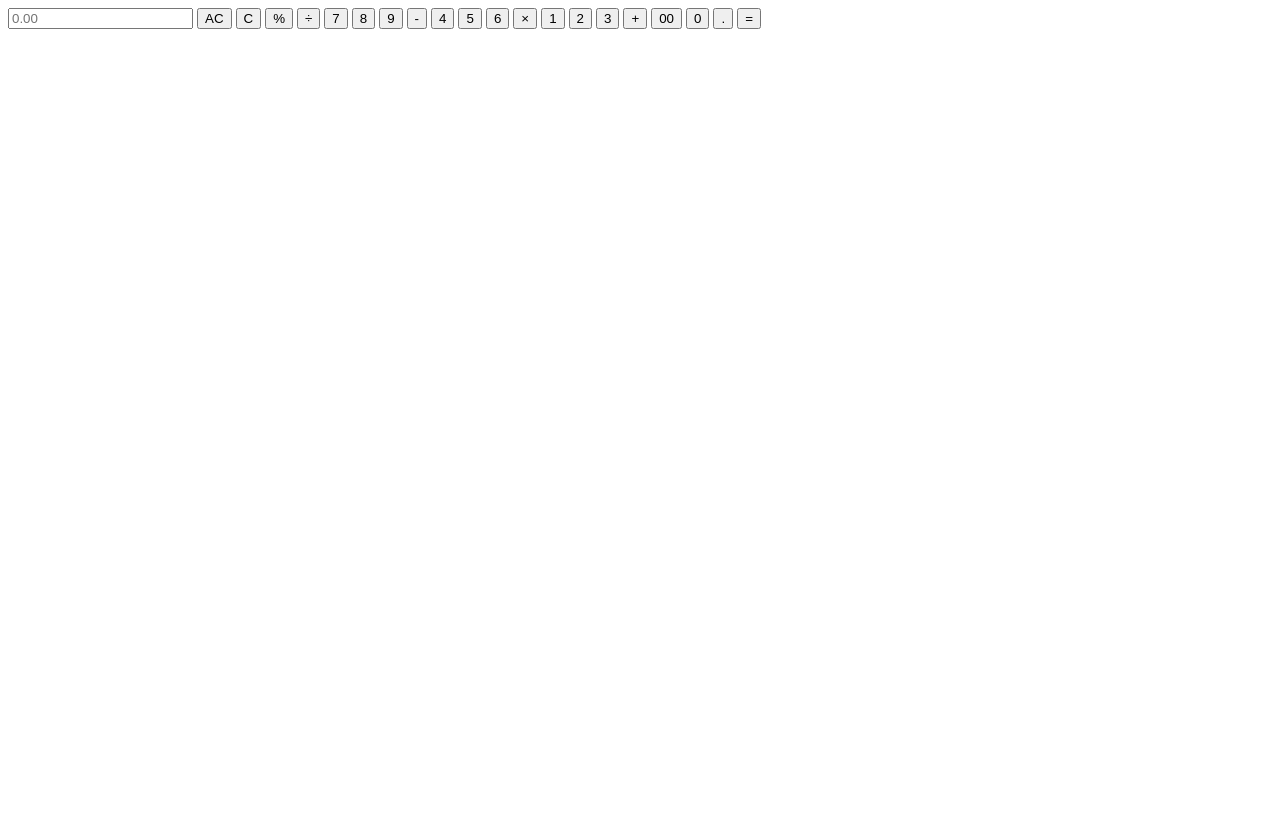
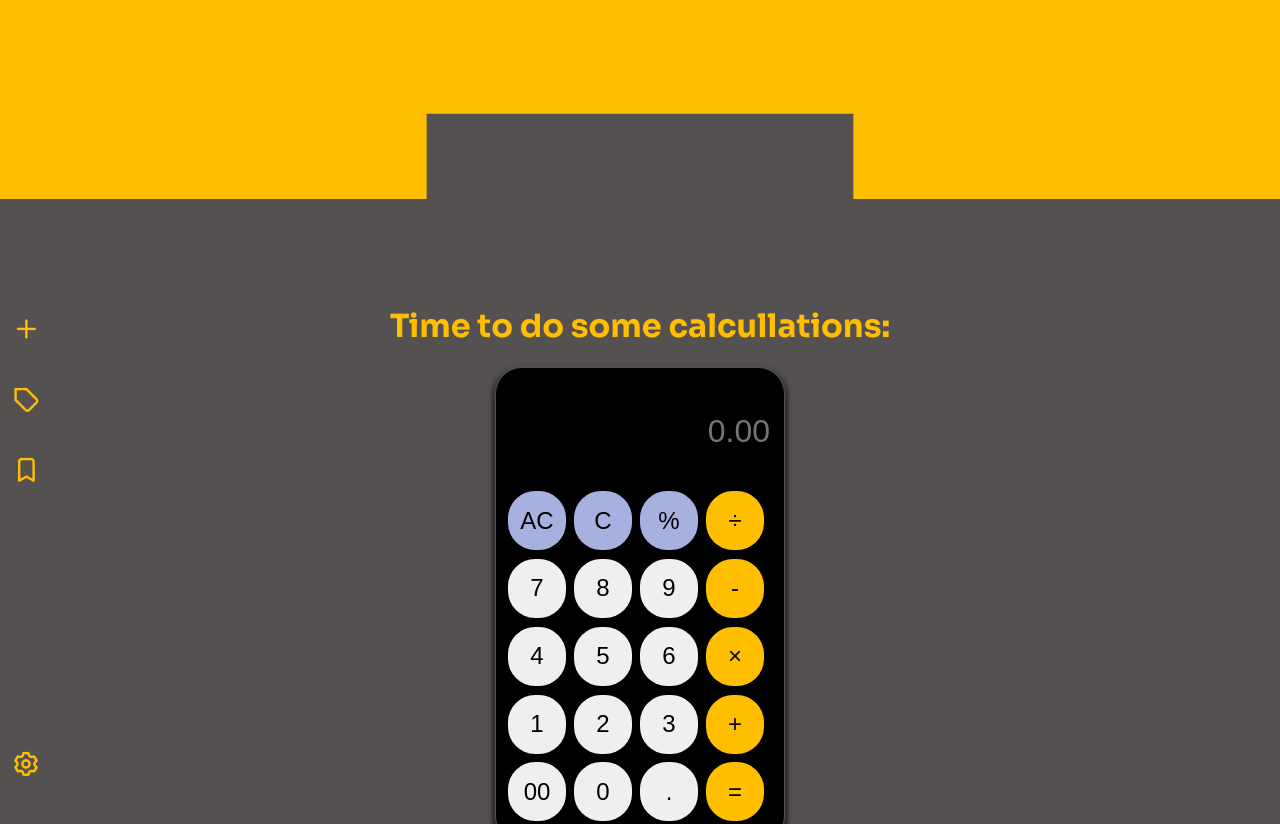
Before and after one commit to joaoiguana/calculator, a plain HTML site: page index.html in a window 1280 px wide. Shown: the top 824 px of the page. Before the commit the page ends 800 px from the top, so only its background shows below. Drawn offline with nearby package versions, Linux system fonts and the light colour scheme.

Commit message:
created background desgin and sidebar left

```diff
--- a/index.html
+++ b/index.html
@@ -5,33 +5,54 @@
   <meta http-equiv="X-UA-Compatible" content="IE=edge">
   <meta name="viewport" content="width=device-width, initial-scale=1.0">
   <link rel="stylesheet" href="style.css">
+  <link rel="stylesheet" href="https://unicons.iconscout.com/release/v4.0.0/css/line.css">
+  <link rel="preconnect" href="https://fonts.googleapis.com">
+  <link rel="preconnect" href="https://fonts.gstatic.com" crossorigin>
+  <link href="https://fonts.googleapis.com/css2?family=Sora:wght@400;700&display=swap" rel="stylesheet">
   <title>Calculator</title>
 </head>
 <body>
+  <aside class="sidebar">
+    <span class="sidebar-top uil uil-adjust"></span>
+    <div class="sidebar-middle">
+      <span class="sidebar-top uil uil-plus"></span>
+      <span class="sidebar-top uil uil-tag"></span>
+      <span class="sidebar-top uil uil-bookmark"></span>
+    </div>
+    <span class="sidebar-bottom uil uil-setting"></span>
+  </aside>
   <div class="container">
+    <span class="logo uil uil-abacus"></span>
+    <svg xmlns="http://www.w3.org/2000/svg" viewBox="0 0 1440 320">
+      <path fill="#ffbf00" fill-opacity="1" d="M0,256L0,224L480,224L480,128L960,128L960,224L1440,224L1440,0L960,0L960,0L480,0L480,0L0,0L0,0Z"></path>
+    </svg>
+    <h1>Time to do some calcullations:</h1>
     <div class="calculator">
       <input type="text" placeholder="0.00" id="screen">
-      <button>AC</button>
-      <button>C</button>
-      <button>%</button>
-      <button>&divide;</button>
-      <button>7</button>
-      <button>8</button>
-      <button>9</button>
-      <button>-</button>
-      <button>4</button>
-      <button>5</button>
-      <button>6</button>
-      <button>&times;</button>
-      <button>1</button>
-      <button>2</button>
-      <button>3</button>
-      <button>+</button>
-      <button>00</button>
-      <button>0</button>
-      <button>.</button>
-      <button>=</button>
+      <button class="first" onclick="allclear()">AC</button>
+      <button class="first" onclick="allclear()">C</button>
+      <button class="first" onclick="show('%')">%</button>
+      <button class="symbol" onclick="show('/')">&divide;</button>
+      <button onclick="show('7')">7</button>
+      <button onclick="show('8')">8</button>
+      <button onclick="show('9')">9</button>
+      <button class="symbol" onclick="show('-')">-</button>
+      <button onclick="show('4')">4</button>
+      <button onclick="show('5')">5</button>
+      <button onclick="show('6')">6</button>
+      <button class="symbol" onclick="show('*')">&times;</button>
+      <button onclick="show('1')">1</button>
+      <button onclick="show('2')">2</button>
+      <button onclick="show('3')">3</button>
+      <button class="symbol" onclick="show('+')">+</button>
+      <button onclick="show('00')">00</button>
+      <button onclick="show('0')">0</button>
+      <button onclick="show('.')">.</button>
+      <button class="symbol" onclick="calc()">=</button>
     </div>
+    <svg xmlns="http://www.w3.org/2000/svg" viewBox="0 0 1440 320" class="bottom-svg">
+      <path fill="#ffbf00" fill-opacity="1" d="M0,256L0,224L480,224L480,128L960,128L960,224L1440,224L1440,320L960,320L960,320L480,320L480,320L0,320L0,320Z"></path>
+    </svg>
   </div>
   <script src="script.js"></script>
 </body>
--- a/script.js
+++ b/script.js
@@ -0,0 +1,21 @@
+let display=document.getElementById("screen");
+function allclear()
+{
+    display.value = "";
+}
+
+function clear()
+{
+  display.value = display.value.slice(0, -1);
+  console.log(display);
+}
+
+function show(n)
+{
+    display.value += n;
+}
+
+function calc()
+{
+    display.value = eval(display.value);
+}
--- a/style.css
+++ b/style.css
@@ -0,0 +1,138 @@
+:root {
+  --color-primary: #ffbf00;
+  --color-text: #f9f9f9;
+  --color-label: #aaaaaa;
+  --color-disabled: #888888;
+
+  --length-sm1: 0.3rem;
+  --length-sm2: 0.6rem;
+  --length-sm3: 0.8rem;
+
+  --length-md1: 1rem;
+  --length-md2: 1.4rem;
+  --length-md3: 1.8rem;
+
+  --length-lg1: 2.2rem;
+  --length-lg2: 3.3rem;
+  --length-lg3: 4.4rem;
+
+  --length-xl1: 6.5rem;
+  --length-xl2: 8.5rem;
+  --length-xl3: 10.5rem;
+}
+
+body {
+  margin: 0;
+  position: relative;
+}
+
+.logo {
+  position: absolute;
+  height: 14rem;
+  width: auto;
+}
+
+h1 {
+  color: var(--color-primary);
+  font-family: 'Sora', sans-serif;
+}
+
+.container{
+  height: 100%;
+  width: 100%;
+  background-color: #565151;
+  display: flex;
+  flex-direction: column;
+  justify-content: center;
+  align-items: center;
+}
+
+input{
+  display: grid;
+  grid-column: span 4;
+  height: 100px;
+  width: 260px;
+  border: none;
+  border-radius: 12px;
+  background: black;
+
+  font-size: xx-large;
+  color: white;
+
+  text-align: end;
+}
+
+.calculator{
+  display: grid;
+  grid-template-columns: repeat(4,2fr);
+  border: 1px solid #565151;
+  border-radius: 2px;
+  padding: 12px;
+  height: 450px;
+  border-radius: 27px;
+  background: black;
+  box-shadow: 0px -2px 5px 0px #5a5a5a, 0px 2px 5px 2px black;
+}
+
+button{
+  border-radius: 27px;
+  border: none;
+  height: 59px;
+  width: 58px;
+  font-size: x-large;
+}
+
+.first
+{
+    background: rgb(167 177 223);
+}
+
+.symbol
+{
+    background: #ffbf00;
+}
+
+button:active
+{
+    background: rgb(144, 144, 199);
+}
+
+.bottom-svg {
+  width: 100%;
+  height: auto;
+}
+
+.sidebar {
+  position: fixed;
+  z-index: 1;
+  top: 0;
+  left: 0;
+  display: none;
+  flex-direction: column;
+  align-items: stretch;
+  justify-content: space-between;
+  width: var(--length-lg2);
+  height: 100%;
+  background: var(--color-card);
+  color: var(--color-primary);
+  display: flex;
+}
+
+.sidebar .uil {
+  font-size: var(--length-md3);
+  cursor: pointer;
+}
+/*
+@media only screen and (min-width: 800px) {
+  .sidebar {
+    display: flex;
+  }
+} */
+
+
+.sidebar-top,
+.sidebar-bottom {
+  display: grid;
+  place-items: center;
+  height: var(--length-lg3);
+}
```
